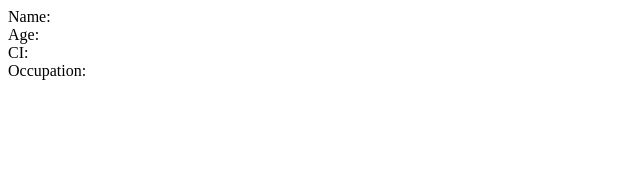
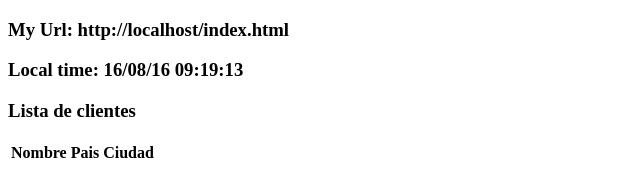
Before and after one commit to wir0x/curso-angularjs, a website: page index.html in a window 1280 px wide. Shown: the whole page, without its empty margins (0-640 px from the left). Drawn offline with nearby package versions, Linux system fonts and the light colour scheme; no server answers.

Commit message:
implementing services

```diff
--- a/index.html
+++ b/index.html
@@ -7,10 +7,26 @@
 </head>
 <body ng-controller="myController as vm">
 
-Name: {{vm.person.name}} <br/>
-Age: {{vm.person.age}}<br/>
-CI: {{vm.person.ci}}<br/>
-Occupation: {{vm.person.occupation}}<br/>
+    <h3>My Url: {{vm.myURL}}</h3>
+
+    <h3>Local time: {{vm.localTime | date:" dd/MM/yy hh:mm:ss" }}</h3>
+
+    <h3>Lista de clientes</h3>
+    <table>
+        <thead>
+        <th>Nombre</th>
+        <th>Pais</th>
+        <th>Ciudad</th>
+        </thead>
+        <tbody>
+            <tr ng-repeat="elem in vm.customers">
+                <td>{{elem.Name}}</td>
+                <td>{{elem.Country}}</td>
+                <td>{{elem.City}}</td>
+            </tr>
+        </tbody>
+
+    </table>
 
 
 <script src="node_modules/angular/angular.js"></script>
--- a/myController.js
+++ b/myController.js
@@ -8,7 +8,49 @@
         .module('myApp')
         .controller('myController', myController);
 
-        function myController() {
-            ///
+    function myController($location, $http, $timeout, $interval, myservice) {
+        var vm = this;
+        vm.myURL = $location.absUrl();
+
+        $http.get("http://www.w3schools.com/angular/customers.php")
+            .then(success, error);
+
+        function success(response) {
+            console.log('success:', response)
+            vm.customers = response.data.records;
         }
+
+        function error(response) {
+            console.log('error: ', response)
+        }
+
+        $timeout(myTimeoutFunction, 5000);
+        $interval(myInterval, 1000);
+
+        console.log('myService: ', myservice.myFunc(255));
+        function myTimeoutFunction() {
+            console.log("hello")
+        }
+
+        function myInterval() {
+            vm.localTime = new Date();
+        }
+
+        // return $http.delete(rootRestfulPath + 'fences/' + fenceId).then(function (response) {
+        //     return response.data;
+        // });
+    }
 })();
+
+(function () {
+    'use strict';
+    angular
+        .module('myApp')
+        .service('myservice', myService);
+
+    function myService() {
+        this.myFunc = function (x) {
+            return x.toString(16);
+        }
+    }
+})();
```
